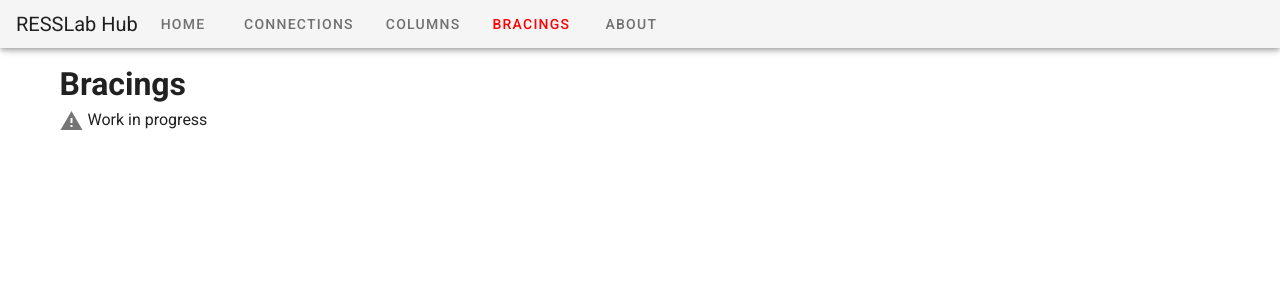
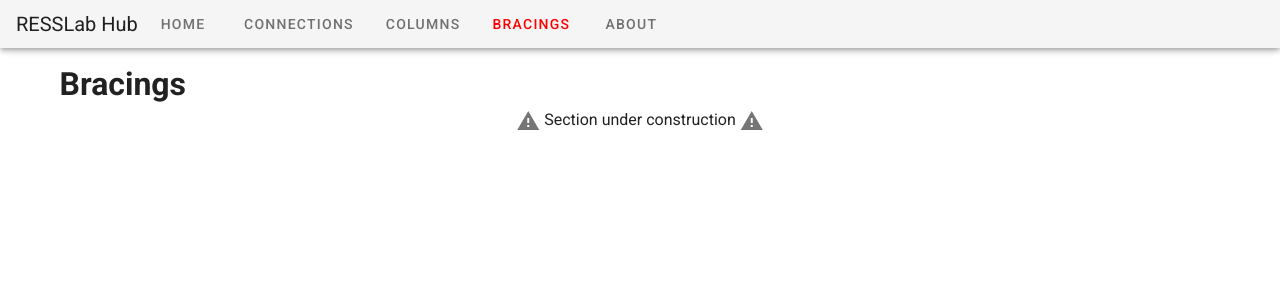
Before and after one commit to RESSLab-Team/resslab-hub, a Vue app in the folder frontend/: page /bracings in a window 1280 px wide. Shown: the top 300 px of the page. Built offline with nearby package versions, Linux system fonts and the light colour scheme; what v-switch-case would draw is missing.

Commit message:
💬 section under construction

```diff
--- a/frontend/src/views/Bracings.vue
+++ b/frontend/src/views/Bracings.vue
@@ -1,9 +1,10 @@
 <template>
   <v-container>
     <h1>Bracings</h1>
-    <p>
+    <p class="text-center">
       <v-icon>mdi-alert</v-icon>
-      Work in progress
+      Section under construction
+      <v-icon>mdi-alert</v-icon>
     </p>
   </v-container>
 </template>
--- a/frontend/src/views/ColumnsComponentModel.vue
+++ b/frontend/src/views/ColumnsComponentModel.vue
@@ -1,9 +1,10 @@
 <template>
   <div>
     <h1>Component Model</h1>
-    <p>
+    <p class="text-center">
       <v-icon>mdi-alert</v-icon>
-      Work in progress
+      Section under construction
+      <v-icon>mdi-alert</v-icon>
     </p>
   </div>
 </template>
--- a/frontend/src/views/ColumnsFragilityCurve.vue
+++ b/frontend/src/views/ColumnsFragilityCurve.vue
@@ -1,9 +1,10 @@
 <template>
   <div>
     <h1>Fragility Curve</h1>
-    <p>
+    <p class="text-center">
       <v-icon>mdi-alert</v-icon>
-      Work in progress
+      Section under construction
+      <v-icon>mdi-alert</v-icon>
     </p>
   </div>
 </template>
--- a/frontend/src/views/ConnectionsFragilityCurve.vue
+++ b/frontend/src/views/ConnectionsFragilityCurve.vue
@@ -1,9 +1,10 @@
 <template>
   <div>
     <h1>Fragility Curve</h1>
-    <p>
+    <p class="text-center">
       <v-icon>mdi-alert</v-icon>
-      Work in progress
+      Section under construction
+      <v-icon>mdi-alert</v-icon>
     </p>
   </div>
 </template>
```
